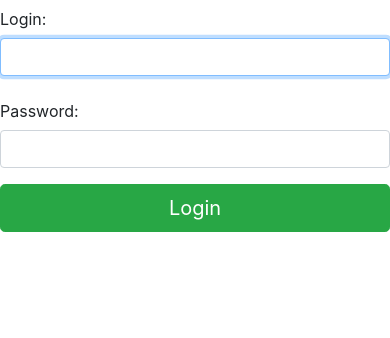
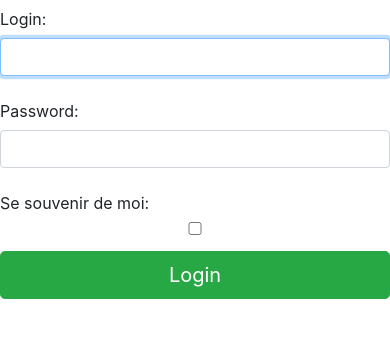
Before and after one commit to kwabounga/sortir-dot-com, a Symfony app: template templates/user/login.html.twig in a window 390 px wide. Shown: the part 76-414 px from the top of the page. Run offline with Twig, Linux system fonts and the light colour scheme; the template is opened without the code that fills it, so the values that code supplies are empty; some libraries are stand-ins or nearby versions.

Commit message:
remember me

```diff
--- a/templates/user/login.html.twig
+++ b/templates/user/login.html.twig
@@ -11,6 +11,11 @@
             <label class="col-form-label col-sm-2" for="password">Password:</label>
             <div class="col-sm-10"><input class="form-control" type="password" id="password" name="_password" required> </div>
         </div>
+        <div class="form-group row">
+            <label class="col-form-label col-sm-2" for="remember_me">Se souvenir de moi:</label>
+            <div class="col-sm-10"><input class="form-control" type="checkbox" id="remember_me" name="_remember_me"> </div>
+        </div>
+
         <button class="btn btn-success btn-lg btn-block" type="submit">Login</button>
 
         </div>
```
Also changed, not shown: src/Controller/UserController.php (+5 -2 lines), 1 other file.
